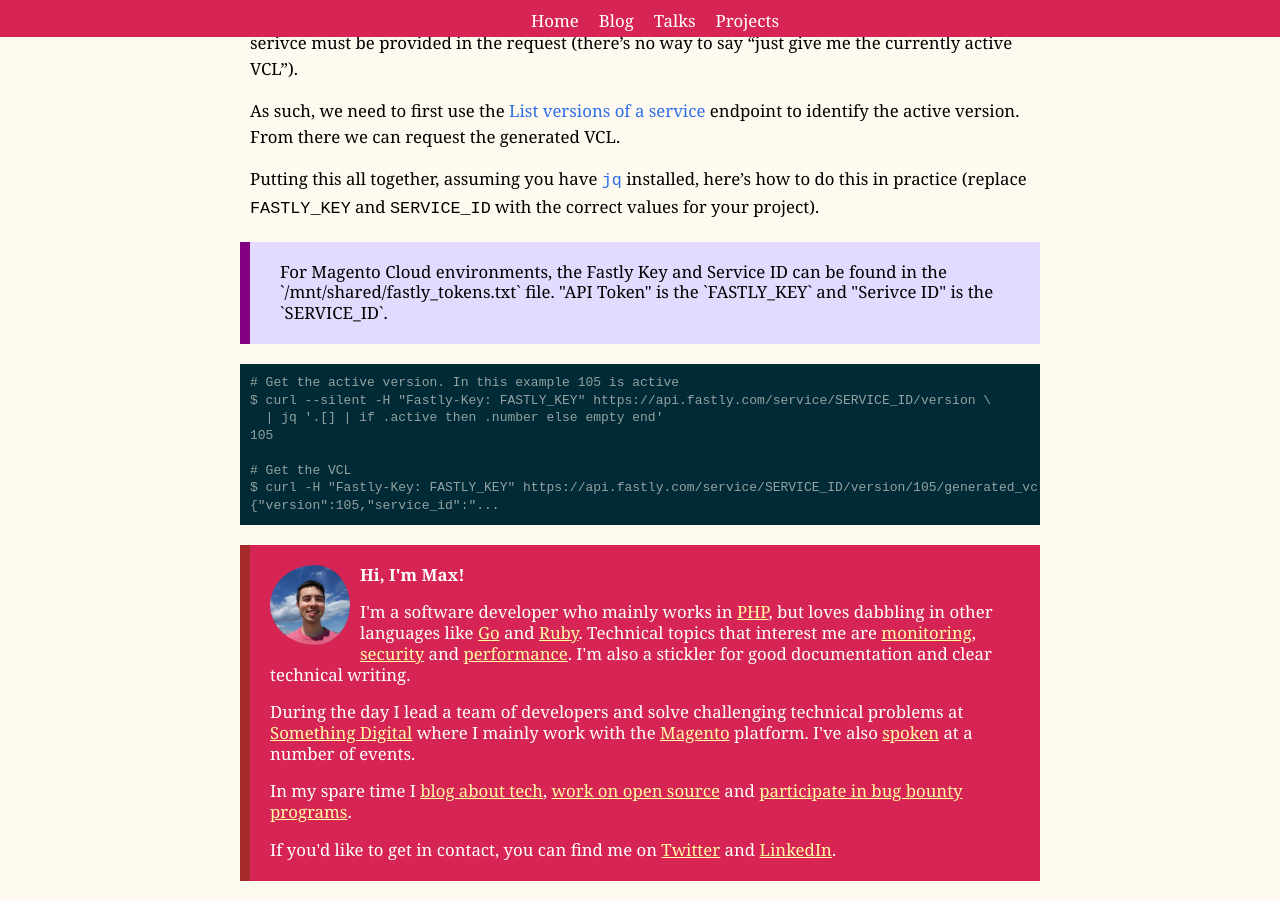
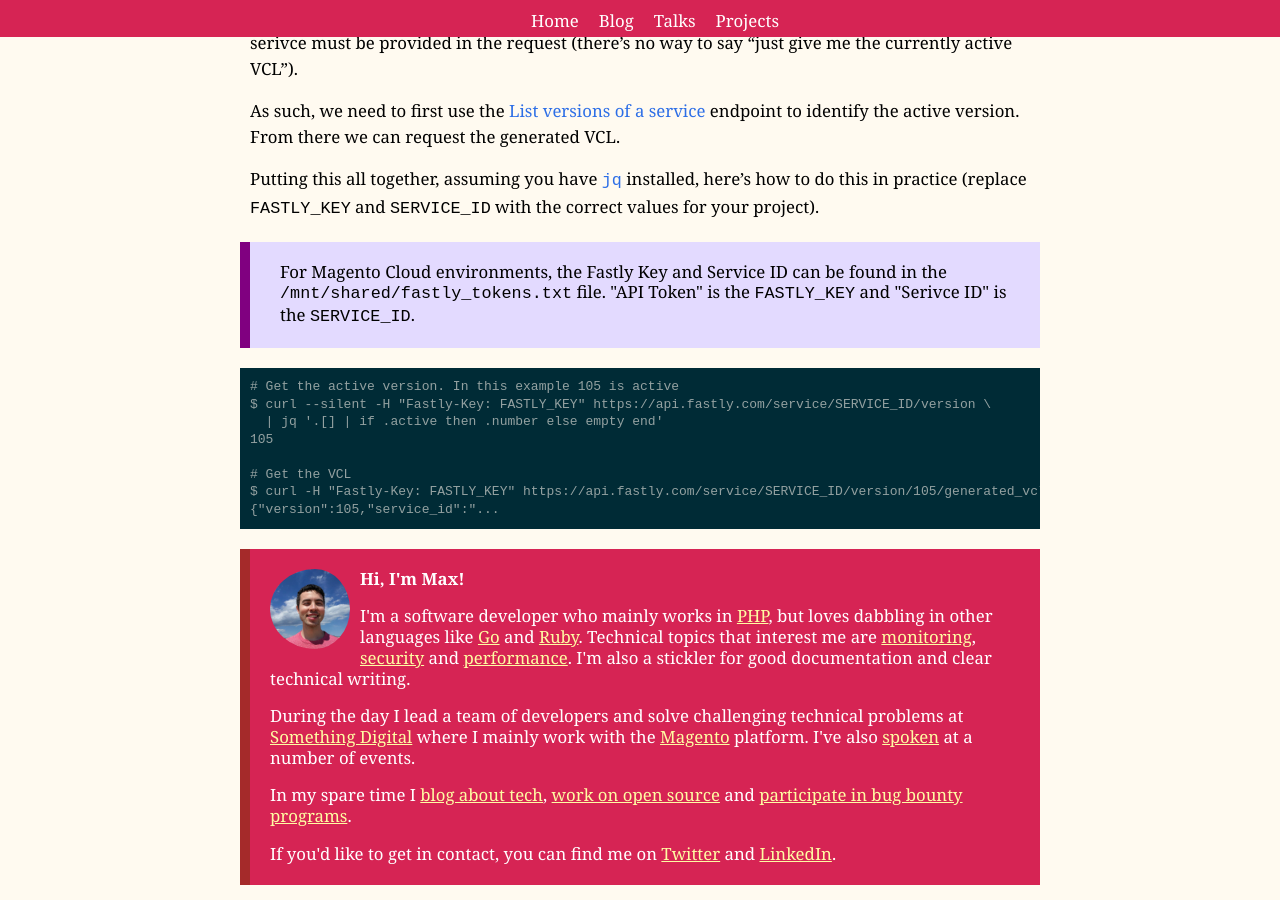
Before and after one commit to mpchadwick/mpchadwick.github.io, a Jekyll site: the page built from _posts/2022-09-28-getting-the-current-fastly-vcl-via-api.md, in a window 1280 px wide and 900 px high, scrolled down 359 px. Built offline with Jekyll 4.4.1, drawn with Linux system fonts in a browser that asks for light colours; emoji names are drawn with the system emoji font; comment, search, counter and statistics services are not loaded.

Commit message:
Fix syntax highlighting

````diff
--- a/_posts/2022-09-28-getting-the-current-fastly-vcl-via-api.md
+++ b/_posts/2022-09-28-getting-the-current-fastly-vcl-via-api.md
@@ -16,7 +16,7 @@ As such, we need to first use the [List versions of a service](https://developer
 Putting this all together, assuming you have [`jq`](https://stedolan.github.io/jq/) installed, here's how to do this in practice (replace `FASTLY_KEY` and `SERVICE_ID` with the correct values for your project).
 
 <div class="tout tout--secondary">
-<p>For Magento Cloud environments, the Fastly Key and Service ID can be found in the `/mnt/shared/fastly_tokens.txt` file. "API Token" is the `FASTLY_KEY` and "Serivce ID" is the `SERVICE_ID`.</p>
+<p>For Magento Cloud environments, the Fastly Key and Service ID can be found in the <code>/mnt/shared/fastly_tokens.txt</code> file. "API Token" is the <code>FASTLY_KEY</code> and "Serivce ID" is the <code>SERVICE_ID</code>.</p>
 </div>
 
 ```
````
